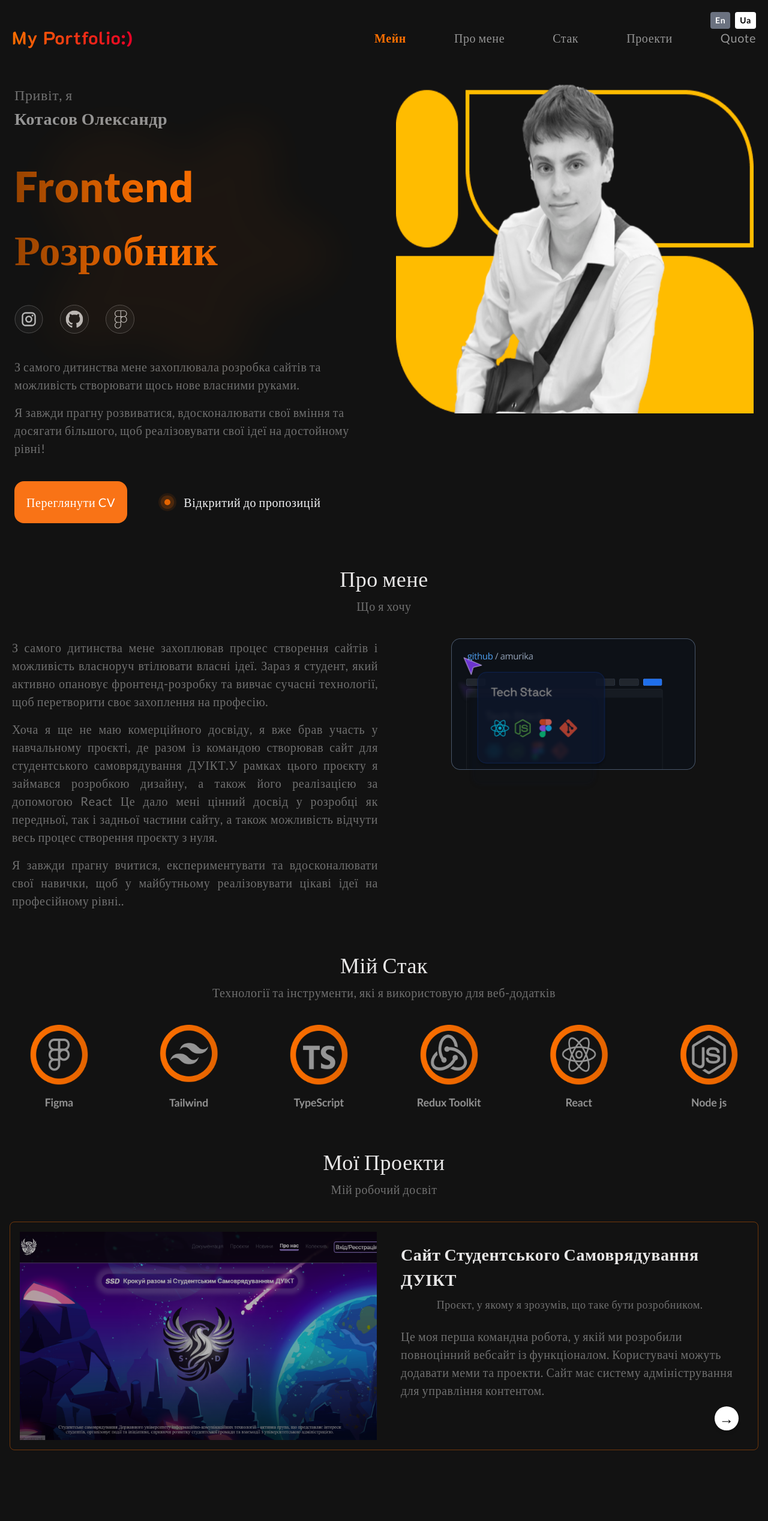
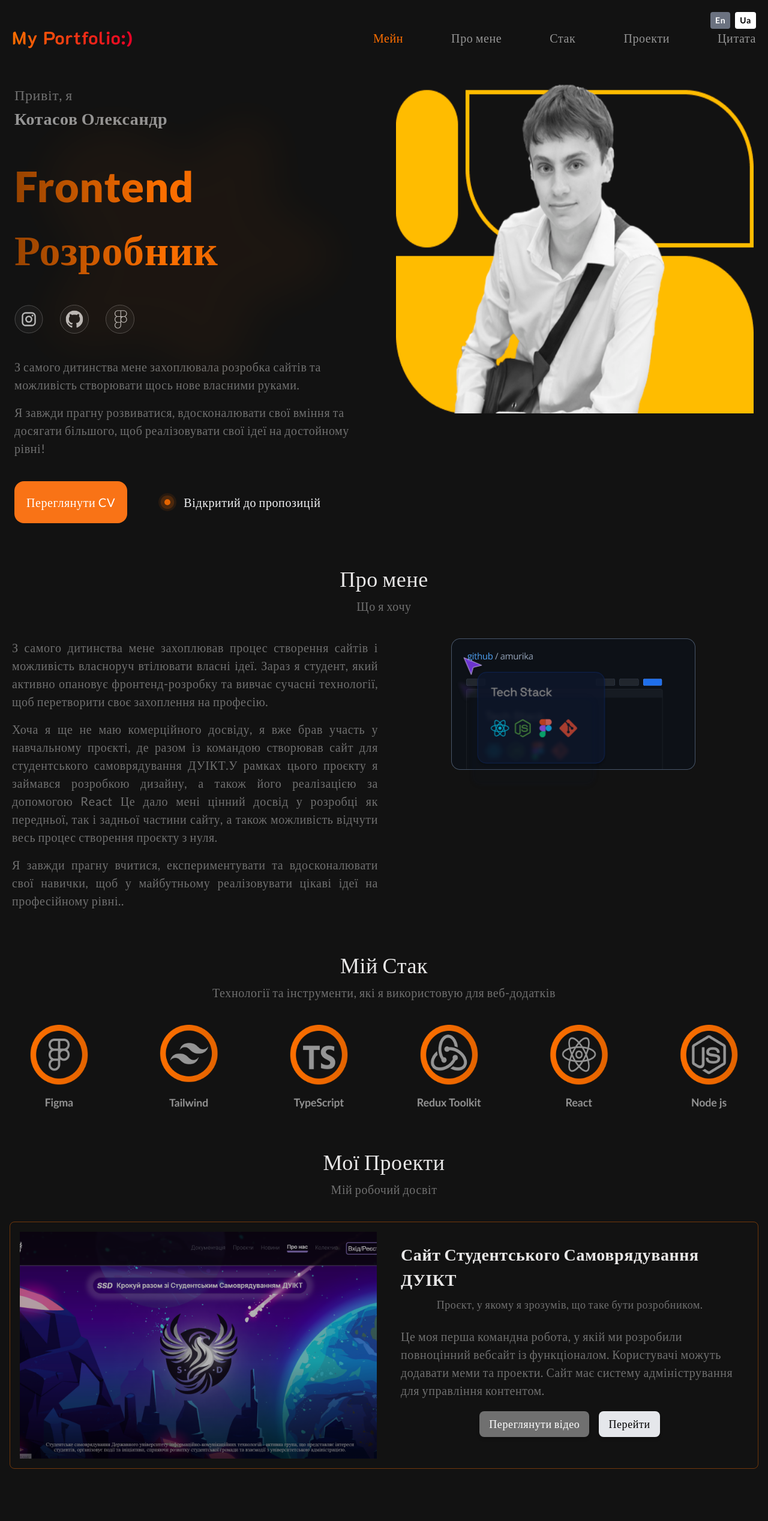
Before and after one commit to AmurikA/portfolio, a React (Vite) app: page /portfolio/1 in a window 1280 px wide. Shown: the top 2535 px of the page at 60% size. Built offline with nearby package versions, Linux system fonts and the light colour scheme.

Commit message:
add function view video and redesign navbar

```diff
--- a/src/componens/layout/header/module/Navbar.tsx
+++ b/src/componens/layout/header/module/Navbar.tsx
@@ -1,4 +1,4 @@
-import React from "react";
+import React, {useState} from "react";
 import {useTranslation} from "react-i18next";
 import {useNavigate} from "react-router-dom";
 import {Link} from "react-scroll";
@@ -6,12 +6,21 @@ import {Link} from "react-scroll";
 const Navbar: React.FC = () => {
     const {t, i18n} = useTranslation();
     const navigate = useNavigate();
+
+    const [active, setActive] = useState("home");
     const toggleMenu = () => {
         document.getElementById("burger")?.classList.toggle("active");
         document.getElementById("mobileMenu")?.classList.toggle("hidden");
         document.getElementById("mobileMenu")?.classList.toggle("flex");
         document.body.classList.toggle("overflow-hidden");
     };
+    const handleSetActive=(id:string)=>{
+        setActive(id);
+    }
+    const handleSetActiveMobile=(id:string)=>{
+        setActive(id);
+        toggleMenu();
+    }
 
     const changeLanguage = (lang: string) => {
         navigate(lang, {replace: true});
@@ -21,7 +30,7 @@ const Navbar: React.FC = () => {
     };
     return (
 
-        <div className=" container flex  justify-between items-center mx-auto py-10 px-5  " >
+        <div className=" container flex  justify-between items-center mx-auto py-10 px-5  bg-main-background z-20  " >
             <span className="font-bold font-k2D tracking-[0.9px] text-transparent bg-clip-text bg-bg-logo text-[24px] laptop:text-[30px] z-50">
                 My Portfolio:)
             </span>
@@ -49,31 +58,31 @@ const Navbar: React.FC = () => {
             {/* Desktop Navigation */}
             <nav className="hidden laptop:flex">
                 <ul className="flex space-x-20 text-[20px] text-white-dark">
-                    <li><Link to="home" smooth={true} duration={500} offset={-100} className="cursor-pointer text-active font-bold">{t("logo")}</Link></li>
-                    <li><Link to="about" smooth={true} duration={500} offset={-100} className="cursor-pointer">{t("about")}</Link>
+                    <li><Link to="home" smooth={true} duration={500} offset={-100} className={`cursor-pointer transition-colors duration-300 ${active === "home" ? "text-active" : "text-white-dark"}`} onClick={()=>handleSetActive("home")}>{t("logo")}</Link></li>
+                    <li><Link to="about" smooth={true} duration={500} offset={-100} className={`cursor-pointer transition-colors duration-300 ${active === "about" ? "text-active" : "text-white-dark"}`} onClick={()=>handleSetActive("about")} >{t("about")}</Link>
                     </li>
-                    <li><Link to="myStack" smooth={true} duration={500} offset={-100} className="cursor-pointer">{t("stack")}</Link>
+                    <li><Link to="myStack" smooth={true} duration={500} offset={-100} className={`cursor-pointer transition-colors duration-300 ${active === "myStack" ? "text-active" : "text-white-dark"}`} onClick={()=>handleSetActive("myStack")}>{t("stack")}</Link>
                     </li>
-                    <li><Link to="projects" smooth={true} duration={500} offset={-100} className="cursor-pointer">{t("projects")}</Link></li>
-                    <li><Link to="quote" smooth={true} duration={500}  offset={-100} className="cursor-pointer">{t("Quote")}</Link>
+                    <li><Link to="projects" smooth={true} duration={500} offset={-100} className={`cursor-pointer transition-colors duration-300 ${active === "projects" ? "text-active" : "text-white-dark"}`} onClick={()=>handleSetActive("projects")}>{t("projects")}</Link></li>
+                    <li><Link to="quote" smooth={true} duration={500}  offset={-100} className={`cursor-pointer transition-colors duration-300 ${active === "quote" ? "text-active" : "text-white-dark"}`} onClick={()=>handleSetActive("quote")}>{t("quote")}</Link>
                     </li>
                 </ul>
             </nav>
 
             {/* Mobile Navigation */}
             <nav id="mobileMenu"
-                 className="hidden fixed left-0 top-0 bottom-0 h-full w-full items-center justify-center bg-main-background z-20 laptop:hidden">
-                <ul className="flex flex-col items-center gap-12 text-[30px] text-white-dark">
-                    <li ><Link to="home" smooth={true} duration={500} offset={-120}  className="cursor-pointer text-active font-bold" onClick={toggleMenu}>{t("logo")}</Link></li>
-                    <li><Link to="about" smooth={true} duration={500} offset={-120} className="cursor-pointer" onClick={toggleMenu}>{t("about")}</Link>
+                 className="hidden fixed left-0 top-0 bottom-0 h-full w-full items-center justify-center bg-main-background z-10 laptop:hidden">
+                <ul className="flex flex-col items-center  gap-10 text-[25px] text-white-dark ">
+                    <li ><Link to="home" smooth={true} duration={500} offset={-120}  className={`cursor-pointer text-active font-bold ${active === "home" ? "text-active" : "text-white-dark"}`} onClick={()=>handleSetActiveMobile("home")}>{t("logo")}</Link></li>
+                    <li><Link to="about" smooth={true} duration={500} offset={-120} className={`cursor-pointer text-active font-bold ${active === "about" ? "text-active" : "text-white-dark"}`}  onClick={()=>handleSetActiveMobile("about")}>{t("about")}</Link>
                     </li>
-                    <li><Link to="myStack" smooth={true} duration={500} offset={-120} className="cursor-pointer" onClick={toggleMenu}>{t("stack")}</Link>
+                    <li><Link to="myStack" smooth={true} duration={500} offset={-120}  className={`cursor-pointer text-active font-bold ${active === "myStack" ? "text-active" : "text-white-dark"}`} onClick={()=>handleSetActiveMobile("myStack")}>{t("stack")}</Link>
                     </li>
-                    <li><Link to="projects" smooth={true} duration={500} offset={-120} className="cursor-pointer" onClick={toggleMenu}>{t("projects")}</Link>
+                    <li><Link to="projects" smooth={true} duration={500} offset={-120} className={`cursor-pointer text-active font-bold ${active === "projects" ? "text-active" : "text-white-dark"}`}  onClick={()=>handleSetActiveMobile("projects")}>{t("projects")}</Link>
                     </li>
-                    <li><Link to="quote" smooth={true} duration={500} offset={-120} className="cursor-pointer" onClick={toggleMenu}>{t("Quote")}</Link>
+                    <li><Link to="quote" smooth={true} duration={500} offset={-120}  className={`cursor-pointer text-active font-bold ${active === "quote" ? "text-active" : "text-white-dark"}`}  onClick={()=>handleSetActiveMobile("quote")}>{t("Quote")}</Link>
                     </li>
-                    <div className=" flex space-x-5 ">
+                    <div className=" flex space-x-10 ">
                         <button
                             onClick={() => changeLanguage("/en")}
                             className={`px-4 py-4 text-sm font-bold rounded ${
--- a/src/componens/layout/main/introduce_section/Introduce.tsx
+++ b/src/componens/layout/main/introduce_section/Introduce.tsx
@@ -11,7 +11,7 @@ const Introduce: React.FC = () => {
    const { t } = useTranslation();
     return (
         <div id="home"
-             className="container flex flex-col py-1 phoneLg:py-10 laptop:flex-row px-6 mx-auto gap-10 mt-[100px] ">
+             className="container flex flex-col py-1 phoneLg:py-10 laptop:flex-row px-6 mx-auto gap-10 mt-[110px] phoneLg:mt-[100px]">
             <div className="relative flex flex-col items-start gap-10 laptop:w-2/4    ">
                 <img
                     src={vector}
--- a/src/componens/layout/main/project_section/modeles/ProjectSelector.tsx
+++ b/src/componens/layout/main/project_section/modeles/ProjectSelector.tsx
@@ -1,4 +1,6 @@
-import React from "react";
+import React, {useState} from "react";
+import PopUpVideo from "../../../../modules/popUp/PopUpVideo.tsx";
+import {useTranslation} from "react-i18next";
 
 type Project = {
     image: string;
@@ -11,8 +13,9 @@ type Project = {
 type ProjectSelectorProps = {
     projects: Project[];
 };
-
 const ProjectSelector: React.FC<ProjectSelectorProps> = ({projects}) => {
+    const [selectedProject, setSelectedProject] = useState<Project | null>(null);
+    const {t} = useTranslation();
     return (
         <div className="w-full gap-y-6 flex flex-col ">
             {projects.map((project, index) => (
@@ -26,22 +29,33 @@ const ProjectSelector: React.FC<ProjectSelectorProps> = ({projects}) => {
                         />
                         <div className="absolute inset-0 bg-black/30"></div>
                     </div>
-                    <div className="flex flex-col h-full p-4">
+                    <div className="flex flex-col h-full p-4 " >
                         <h3 className="text-24px font-bold  pb-2 text-heading-bg text-center phoneLg:text-28px laptop:text-left ">{project.title}</h3>
                         <p className="text-16px phoneLg:text-18px pb-6 text-center">{project.subtitle}</p>
                         <p className="text-18px  phoneLg:text-20px">{project.description}</p>
-                        <div className="mt-auto self-end">
-                        <a
-                            href={project.link}
-                            target="_blank"
-                            rel="noreferrer"
-                            className="mt-3 text-24px inline-flex items-center justify-center bg-white text-black rounded-full w-10 h-10 shadow-md"
-                        >
-                            →
-                        </a></div>
+                        <div className="mt-auto flex space-x-4   justify-center p-5   ">
+                            <button
+                                onClick={() => setSelectedProject(project)}
+                                className="px-4 py-2 text-16px  phoneLg:text-18px bg-gray-text text-white rounded-lg shadow-md hover:bg-active transition"
+                            >
+                                {t("project_btn1")}
+                            </button>
+
+                            <a
+                                href={project.link}
+                                target="_blank"
+                                rel="noreferrer"
+                                className="flex justify-center items-center px-4 py-2 text-16px   phoneLg:text-18px bg-gray-200 text-black rounded-lg shadow-md hover:bg-gray-300 transition"
+                            >
+                               {t("project_btn2")}
+                            </a>
+                        </div>
                     </div>
                 </div>
             ))}
+            {selectedProject && (
+                <PopUpVideo project={selectedProject} onClose={() => setSelectedProject(null)}/>
+            )}
         </div>
 
 
--- /dev/null
+++ b/src/componens/modules/popUp/PopUpVideo.tsx
@@ -0,0 +1,40 @@
+import React from 'react';
+import video from '../../../assets/ssd.mp4'
+type PopUpVideoProps = {
+    project: {
+        title: string;
+    };
+    onClose: () => void;
+};
+const PopUpVideo: React.FC<PopUpVideoProps> = ({ project, onClose }) => {
+
+    return (
+        <div className="fixed inset-0 flex items-center justify-center bg-black bg-opacity-50">
+            <div className="relative bg-white p-6 rounded-lg shadow-lg max-w-3xl w-full">
+                {/* Кнопка закриття */}
+                <button
+                    className="absolute top-2 right-2 text-black text-2xl"
+                    onClick={onClose}
+                >
+                    ×
+                </button>
+
+                <h2 className="text-xl font-bold mb-4">{project.title}</h2>
+
+                {/* Відео */}
+                <div className="relative w-full aspect-video">
+                    <iframe
+                        className="w-full h-full"
+                        src={video}
+                        title="Project Video"
+                        frameBorder="0"
+                        allow="autoplay; encrypted-media"
+                        allowFullScreen
+                    ></iframe>
+                </div>
+            </div>
+        </div>
+    );
+};
+
+export default PopUpVideo;
--- a/src/locales/en/translation.json
+++ b/src/locales/en/translation.json
@@ -27,8 +27,11 @@
       "link": "https://github.com/DUIKTSSD/ssd"
     }
   ],
+  "project_btn1": "View the video",
+  "project_btn2":"Go to",
   "quoteSection": "Good design is a language, not a style",
   "quoteAuthor": "Massimo Vignelli",
   "footerTitle": "Let’s Work Together!",
+  "footerPhone": "My Phone: ",
   "footerEmail": "My Gmail: "
 }
--- a/src/locales/ua/translation.json
+++ b/src/locales/ua/translation.json
@@ -27,9 +27,12 @@
       "link": "https://github.com/DUIKTSSD/ssd"
     }
   ],
+  "project_btn1": "Переглянути відео",
+  "project_btn2":"Перейти",
    "quoteSection": "Хороший дизайн - це мова, а не стиль",
   "quoteAuthor": "Массімо Віньєллі",
   "footerTitle": "Давайте працювати разом!",
+  "footerPhone": "Мій телефон",
   "footerEmail": "Моя пошта:  "
 
 }
```
Also changed, not shown: src/componens/layout/footer/Footer.tsx (+7 -3 lines), 1 other file (tests, documents, lock files or other folders).
